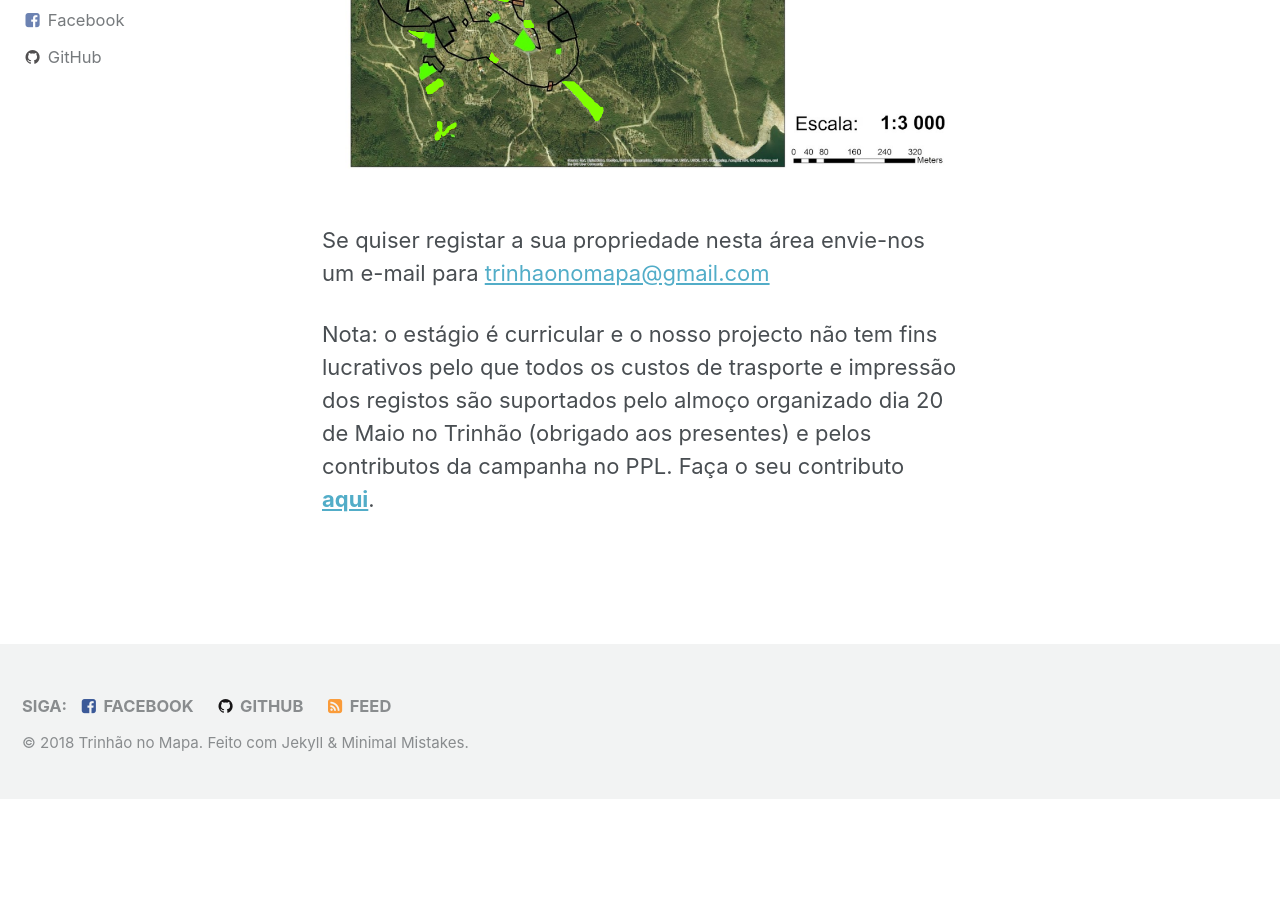
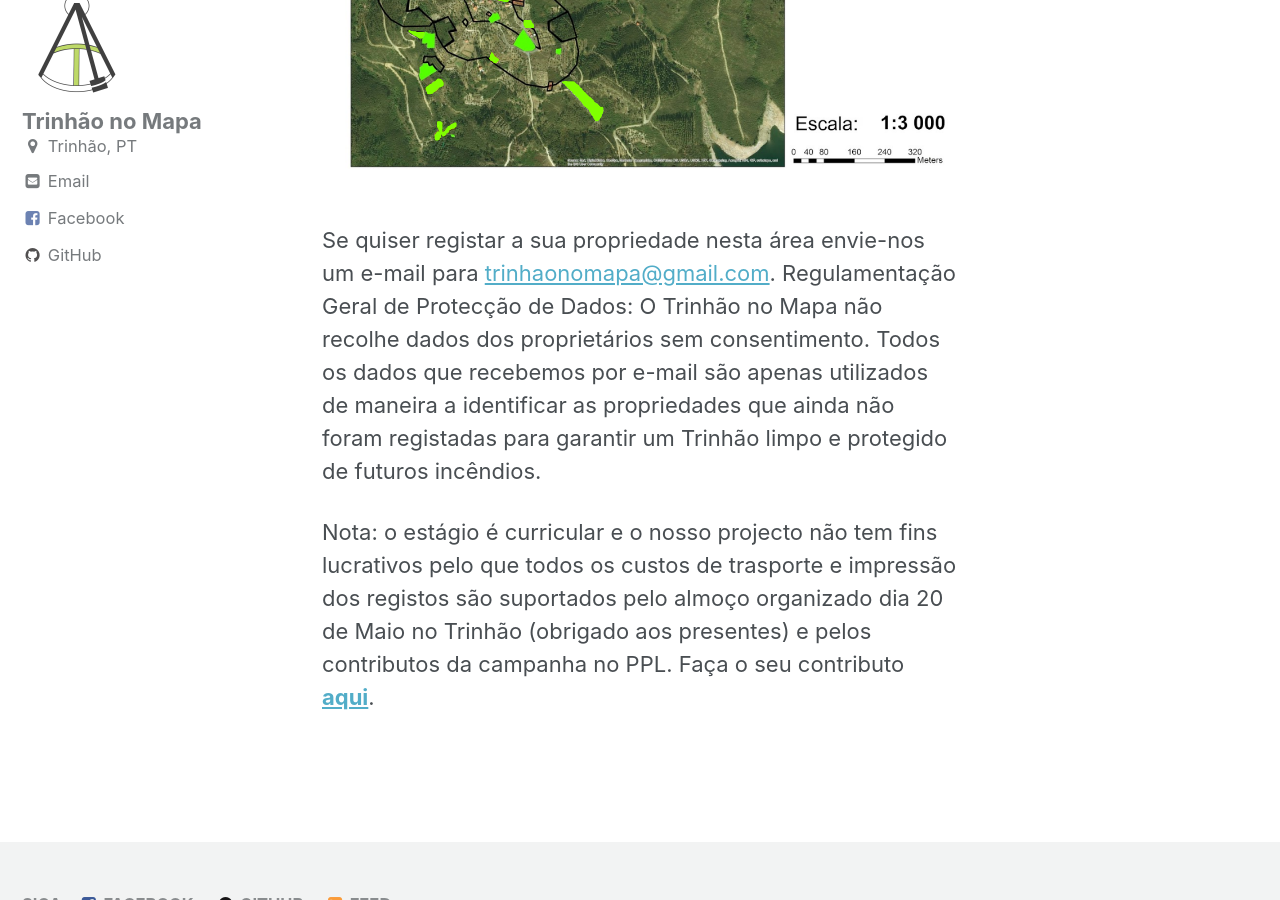
Before and after one commit to trinhaonomapa/trinhaonomapa.github.io, a Jekyll site: the page built from _pages/georreferenciacao.md, in a window 1280 px wide and 900 px high, scrolled down 878 px. Built offline with Jekyll 4.4.1, drawn with Linux system fonts in a browser that asks for light colours; before the commit the page ends 1676 px from its top, so only the background shows below that.

Commit message:
Update georreferenciacao.md

```diff
--- a/_pages/georreferenciacao.md
+++ b/_pages/georreferenciacao.md
@@ -12,6 +12,6 @@
 
 ![localizacao](https://raw.githubusercontent.com/trinhaonomapa/trinhaonomapa.github.io/master/assets/images/localizacao.png)
 
-Se quiser registar a sua propriedade nesta área envie-nos um e-mail para [trinhaonomapa@gmail.com](trinhaonomapa@gmail.com)
+Se quiser registar a sua propriedade nesta área envie-nos um e-mail para [trinhaonomapa@gmail.com](trinhaonomapa@gmail.com). Regulamentação Geral de Protecção de Dados: O Trinhão no Mapa não recolhe dados dos proprietários sem consentimento. Todos os dados que recebemos por e-mail são apenas utilizados de maneira a identificar as propriedades que ainda não foram registadas para garantir um Trinhão limpo e protegido de futuros incêndios.
 
 Nota: o estágio é curricular e o nosso projecto não tem fins lucrativos pelo que todos os custos de trasporte e impressão dos registos são suportados pelo almoço organizado dia 20 de Maio no Trinhão (obrigado aos presentes) e pelos contributos da campanha no PPL. Faça o seu contributo [**aqui**](https://ppl.com.pt/vaquinha/georeferenciacao).
```
